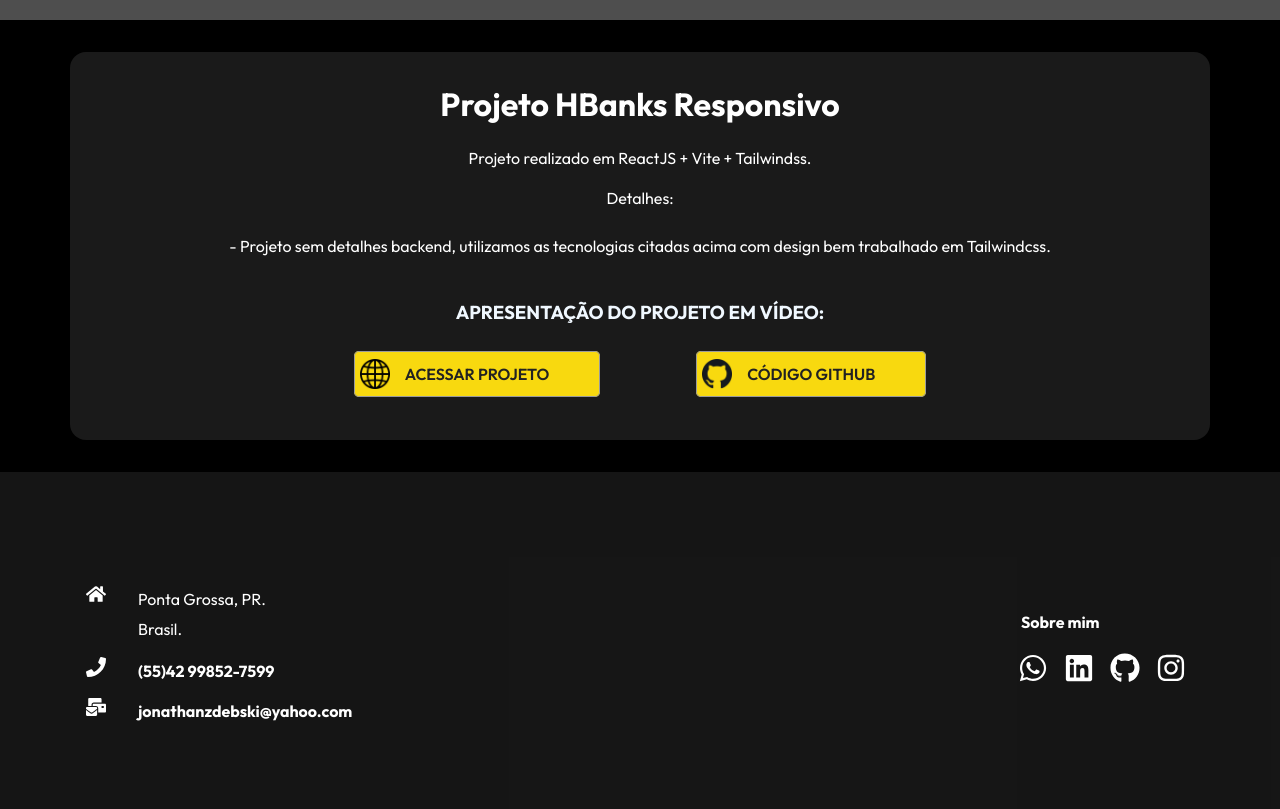
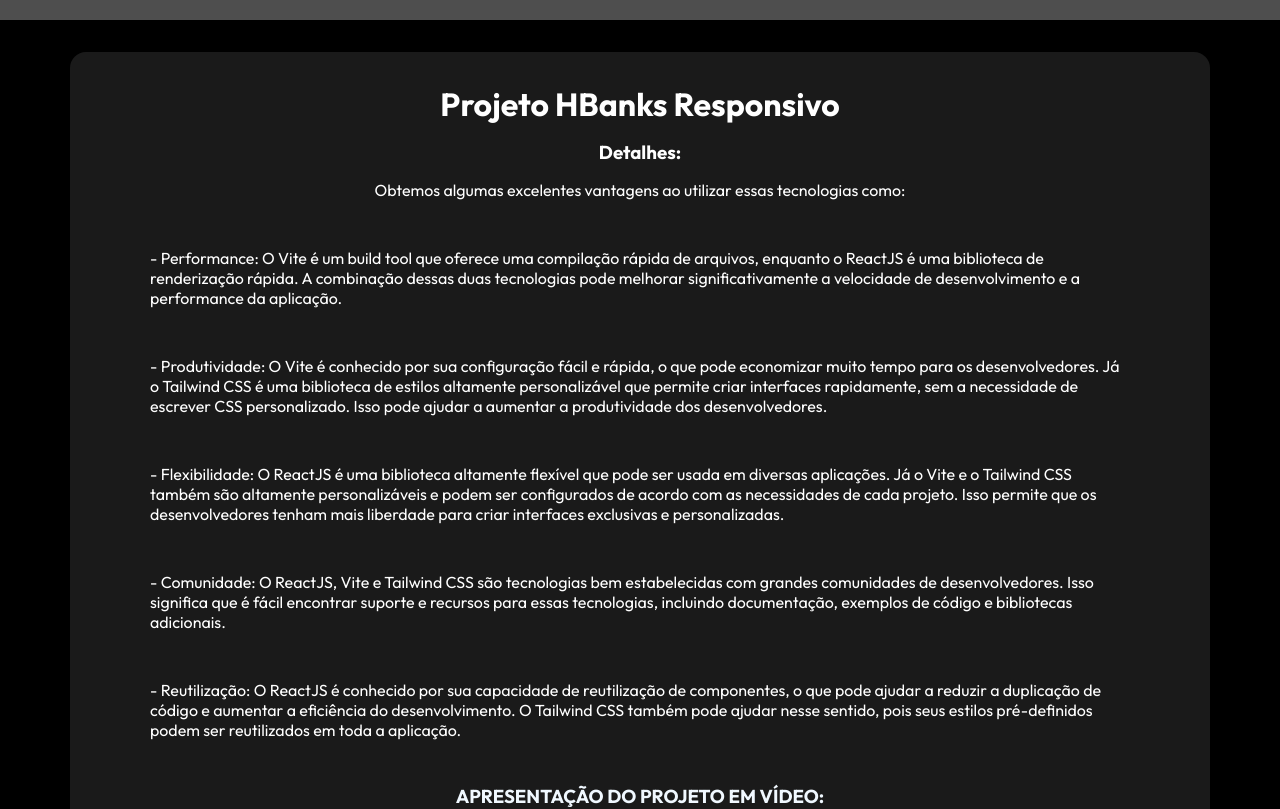
Before and after one commit to JonathanZdebski/Projeto-front-end-responsivo-jhnn, a React (Create React App) app: page /projeto-hbanks-responsivo in a window 1280 px wide. Shown: the part 460-1269 px from the top of the page. Built offline with nearby package versions, Linux system fonts and the light colour scheme; grey boxes are pictures that could not be loaded.

Commit message:
Att 10/04

```diff
--- a/src/components/ProjectEcommerce.js
+++ b/src/components/ProjectEcommerce.js
@@ -25,14 +25,7 @@
       <div className={styles.card2}>
         <div className={styles.title}>
           <h1>Projeto Ecommerce John Dala</h1>
-
-          <p className={styles.resumetext}>
-            Projeto realizado em ReactJS, NextJS, Sanity como API backend e o
-            Stripe como API de pagamento.
-            <br />
-            <br />
-            Detalhes:
-          </p>
+          <h3 className={styles.resumetext}>Detalhes:</h3>
           <p>
             <br />- Utilizamos o next/link no projeto que melhora o desempenho e
             faz uso do pré-carregamento inteligente, que carrega automaticamente
--- a/src/components/ProjectEcommerce.module.css
+++ b/src/components/ProjectEcommerce.module.css
@@ -33,15 +33,18 @@
     text-align: left;
 }
 
-.title .resumetext {
+.title .resumetext{
     align-items: center;
     text-align: center;
-    margin-bottom: -2.5rem;
+    margin: 1rem;
+    margin-bottom: -0.5rem;
+    color: #fff;
 }
 
 .title .resumetext2 {
     align-items: center;
     text-align: center;
+    color: #fff;
 }
 
 .btnwd {
--- a/src/components/ProjectGen.js
+++ b/src/components/ProjectGen.js
@@ -25,13 +25,7 @@
       <div className={styles.card2}>
         <div className={styles.title}>
           <h1>Projeto Gen</h1>
-          <p className={styles.resumetext}>
-            Projeto realizado em ReactJS utilizando API do JSON para armazenar
-            os serviços criados.
-            <br />
-            <br />
-            Detalhes:
-          </p>
+          <h3 className={styles.resumetext}>Detalhes:</h3>
           <p>
             <br />- Utilizamos o React Router para fazer as navegações entre as
             páginas. Permitindo gerenciar as rotas do aplicativo de maneira
--- a/src/components/ProjectHBanks.js
+++ b/src/components/ProjectHBanks.js
@@ -25,16 +25,50 @@
       <div className={styles.card2}>
         <div className={styles.title}>
           <h1>Projeto HBanks Responsivo</h1>
-          <p className={styles.resumetext}>
-            Projeto realizado em ReactJS + Vite + Tailwindss.
-            <br />
-            <br />
-            Detalhes:
-          </p>
-          <p className={styles.resumetext2}>
-            <br />- Projeto sem detalhes backend, utilizamos as tecnologias
-            citadas acima com design bem trabalhado em Tailwindcss.
-          </p>
+          <h3 className={styles.resumetext}>Detalhes:</h3>
+          <div className={styles.resumetex2}>
+            <p className={styles.resumetext2}>
+              Obtemos algumas excelentes vantagens ao utilizar essas tecnologias
+              como:
+            </p>
+            <p>
+              - Performance: O Vite é um build tool que oferece uma compilação
+              rápida de arquivos, enquanto o ReactJS é uma biblioteca de
+              renderização rápida. A combinação dessas duas tecnologias pode
+              melhorar significativamente a velocidade de desenvolvimento e a
+              performance da aplicação.
+            </p>
+            <p>
+              - Produtividade: O Vite é conhecido por sua configuração fácil e
+              rápida, o que pode economizar muito tempo para os desenvolvedores.
+              Já o Tailwind CSS é uma biblioteca de estilos altamente
+              personalizável que permite criar interfaces rapidamente, sem a
+              necessidade de escrever CSS personalizado. Isso pode ajudar a
+              aumentar a produtividade dos desenvolvedores.
+            </p>
+            <p>
+              - Flexibilidade: O ReactJS é uma biblioteca altamente flexível que
+              pode ser usada em diversas aplicações. Já o Vite e o Tailwind CSS
+              também são altamente personalizáveis e podem ser configurados de
+              acordo com as necessidades de cada projeto. Isso permite que os
+              desenvolvedores tenham mais liberdade para criar interfaces
+              exclusivas e personalizadas.
+            </p>
+            <p>
+              - Comunidade: O ReactJS, Vite e Tailwind CSS são tecnologias bem
+              estabelecidas com grandes comunidades de desenvolvedores. Isso
+              significa que é fácil encontrar suporte e recursos para essas
+              tecnologias, incluindo documentação, exemplos de código e
+              bibliotecas adicionais.
+            </p>
+            <p>
+              - Reutilização: O ReactJS é conhecido por sua capacidade de
+              reutilização de componentes, o que pode ajudar a reduzir a
+              duplicação de código e aumentar a eficiência do desenvolvimento. O
+              Tailwind CSS também pode ajudar nesse sentido, pois seus estilos
+              pré-definidos podem ser reutilizados em toda a aplicação.
+            </p>
+          </div>
         </div>
         <div>
           <h3 className={styles.apres}>APRESENTAÇÃO DO PROJETO EM VÍDEO:</h3>
--- a/src/components/ProjectPortfolio.js
+++ b/src/components/ProjectPortfolio.js
@@ -25,13 +25,7 @@
       <div className={styles.card2}>
         <div className={styles.title}>
           <h1>Projeto Portfolio Responsivo</h1>
-          <p className={styles.resumetext}>
-            Projeto realizado em ReactJS, integração com a API do YouTube e
-            integração com a API do EmailJS para envio de e-mails.
-            <br />
-            <br />
-            Detalhes:
-          </p>
+          <h3 className={styles.resumetext}>Detalhes:</h3>
           <p>
             <br />- Utilizamos o React Router para fazer as navegações entre as
             páginas. Permitindo gerenciar as rotas do aplicativo de maneira
--- a/src/components/ProjectViagem.js
+++ b/src/components/ProjectViagem.js
@@ -25,12 +25,7 @@
       <div className={styles.card2}>
         <div className={styles.title}>
           <h1>Projeto Viagem Responsivo</h1>
-          <p className={styles.resumetext}>
-            Projeto realizado em ReactJS com formulários em JSON.
-            <br />
-            <br />
-            Detalhes:
-          </p>
+          <h3 className={styles.resumetext}>Detalhes:</h3>
           <p>
             <br />- Utilizamos o React Router para fazer as navegações entre as
             páginas. Permitindo gerenciar as rotas do aplicativo de maneira
--- a/src/components/WorkCardData.js
+++ b/src/components/WorkCardData.js
@@ -8,31 +8,31 @@
   {
     imgsrc: pro1,
     title: "Projeto Ecommerce",
-    text: "+Informações no projeto",
+    text: "Projeto realizado em ReactJS, NextJS, Sanity como API backend e o Stripe como API de pagamento.",
     view: "/projeto-ecommerce-john-dala",
   },
   {
     imgsrc: pro2,
     title: "Projeto HBanks Responsivo",
-    text: "+Informações no projeto",
+    text: "Projeto realizado em ReactJS + Vite + Tailwindss.",
     view: "/projeto-hbanks-responsivo",
   },
   {
     imgsrc: pro3,
     title: "Projeto Viagem Responsivo",
-    text: "+Informações no projeto",
+    text: "Projeto realizado em ReactJS com formulários em JSON.",
     view: "/projeto-viagem-responsivo",
   },
   {
     imgsrc: pro4,
     title: "Projeto Portfolio Responsivo",
-    text: "+Informações no projeto",
+    text: "Projeto realizado em ReactJS, integração com a API do YouTube e integração com a API do EmailJS para envio de e-mails.",
     view: "/projeto-portfolio-responsivo",
   },
   {
     imgsrc: pro5,
     title: "Projeto Gen ReactJS",
-    text: "+Informações no projeto",
+    text: "Projeto realizado em ReactJS utilizando API do JSON para armazenar os serviços criados.",
     view: "/projeto-gen-reactjs",
   },
 ];
--- a/src/components/WorkHome.js
+++ b/src/components/WorkHome.js
@@ -1,4 +1,5 @@
 import React from "react";
+import { NavLink } from "react-router-dom";
 import Styles from "../components/WorkCard.module.css";
 import ProjectCardData from "./WorkCardData";
 
@@ -10,7 +11,9 @@
         {ProjectCardData.map((project) => (
           <div className={Styles.projectcard}>
             <img src={project.imgsrc} alt="" />
-            <h2 className={Styles.projecttitle}>{project.title}</h2>
+            <NavLink to={project.view}>
+              <h2 className={Styles.projecttitle}>{project.title}</h2>
+            </NavLink>
             <div className={Styles.prodetails}>
               <p>{project.text}</p>
             </div>
```
